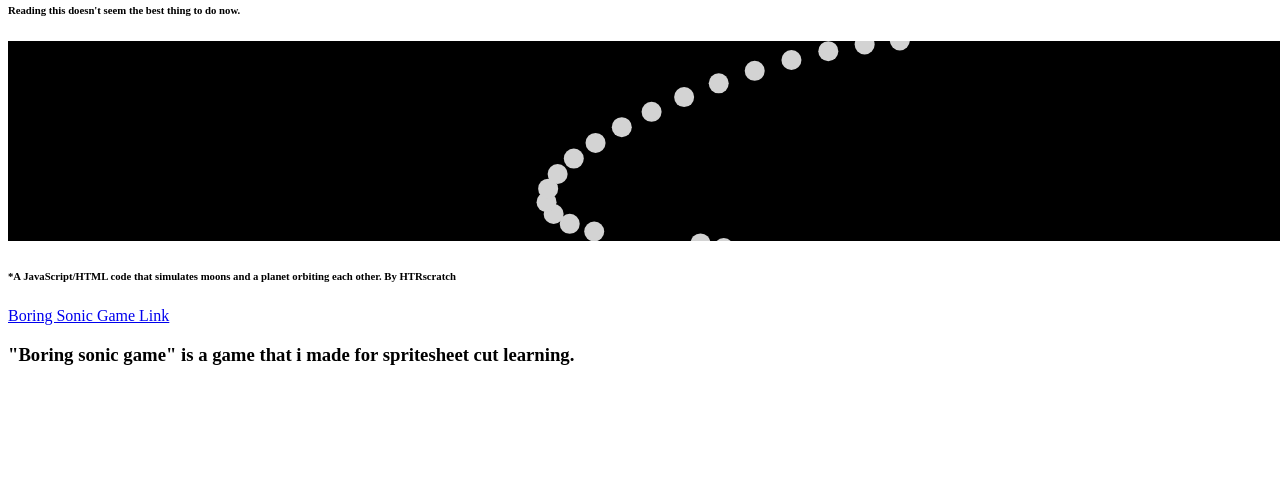
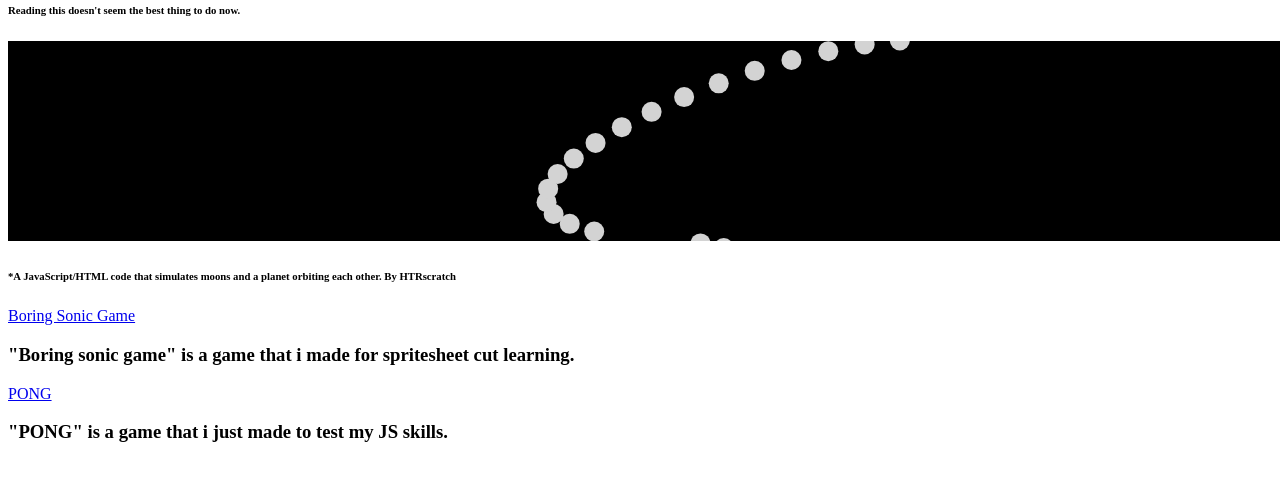
Before and after one commit to HTRscratch/HTRscratch.github.io, a plain HTML site: page index.html in a window 1280 px wide. Shown: the part 79-560 px from the top of the page. Drawn offline with Linux system fonts and the light colour scheme.

Commit message:
PONG hyperlink add

```diff
--- a/index.html
+++ b/index.html
@@ -168,7 +168,10 @@
 		</script>
 		<h6> *A JavaScript/HTML code that simulates moons and a planet orbiting each other. By HTRscratch </h6>
 		<p>
-			<a href = "Boring Sonic Game.html" > Boring Sonic Game Link</a> <h3> "Boring sonic game" is a game that i made for spritesheet cut learning. </h3>
+			<a href = "Boring Sonic Game.html" > Boring Sonic Game</a> <h3> "Boring sonic game" is a game that i made for spritesheet cut learning. </h3>
+		</p>
+		<p>
+			<a href = "PONG.html" > PONG </a> <h3> "PONG" is a game that i just made to test my JS skills. </h3>
 		</p>
 
 
```
